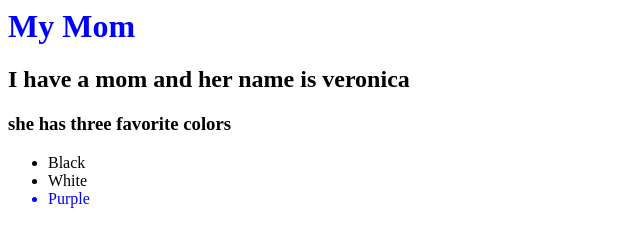
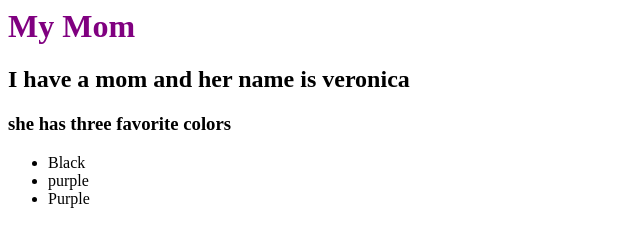
Before and after one commit to aarons14casper1/veronica, a plain HTML site: page index.html in a window 1280 px wide. Shown: the whole page, without its empty margins (0-640 px from the left). Drawn offline with Linux system fonts and the light colour scheme.

Commit message:
made dcchanges

```diff
--- a/index.html
+++ b/index.html
@@ -10,7 +10,7 @@
 <h3> she has three favorite colors</h3>
 <ul>
   <li>Black</li>
-  <li>White</li>
+  <li>purple</li>
   <li id="specialcolor">Purple</li>
 </ul>
 </body>
--- a/style.css
+++ b/style.css
@@ -1,7 +1,7 @@
 h1{
   font-size:916Spx;
-  color:blue;
+  color:purple ;
 }
 #specialcolor{
-  color:blue;
+  color:prple;
 }
```
